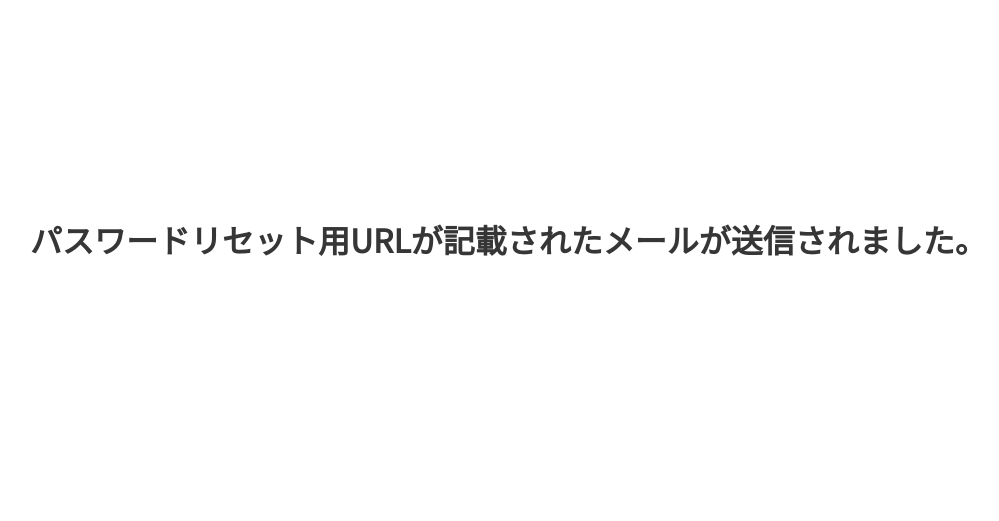
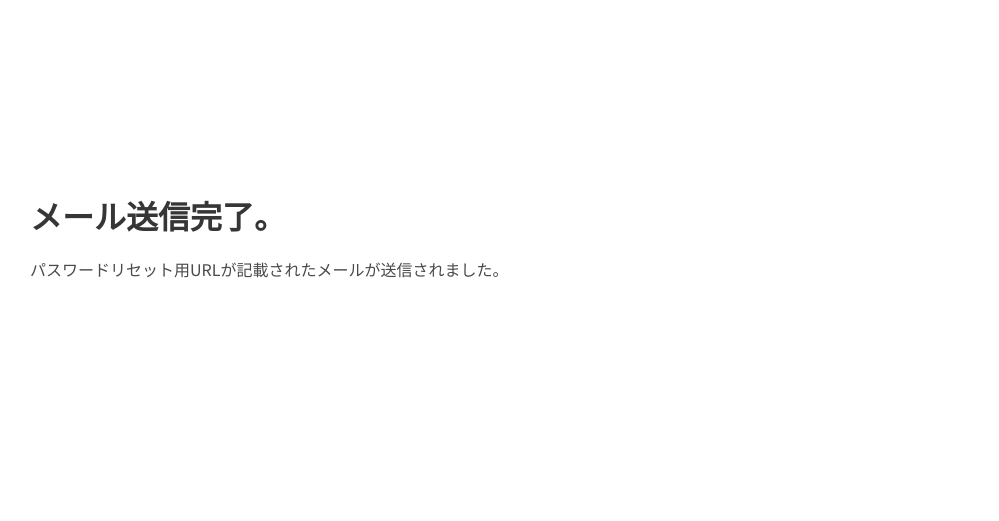
Before and after one commit to AikawaShota/garden-management, a Django app: page /authentication/password-reset/done in a window 1280 px wide. Shown: the part 187-708 px from the top of the page, without its empty margins (34-1033 px from the left). Run offline with Django 4.2, Linux system fonts and the light colour scheme.

Commit message:
change: add description for password_reset_done.html

```diff
--- a/garden_management/authentication/templates/authentication/password_reset_done.html
+++ b/garden_management/authentication/templates/authentication/password_reset_done.html
@@ -5,7 +5,8 @@
 <div class="hero is-fullheight-with-navbar">
     <div class="hero-body">
         <div class="container">
-            <h1 class="title is-3">パスワードリセット用URLが記載されたメールが送信されました。</h1>
+            <h1 class="title">メール送信完了。</h1>
+            <h2 class="sub-title is-3">パスワードリセット用URLが記載されたメールが送信されました。</h2>
         </div>
     </div>
 </div>
```
